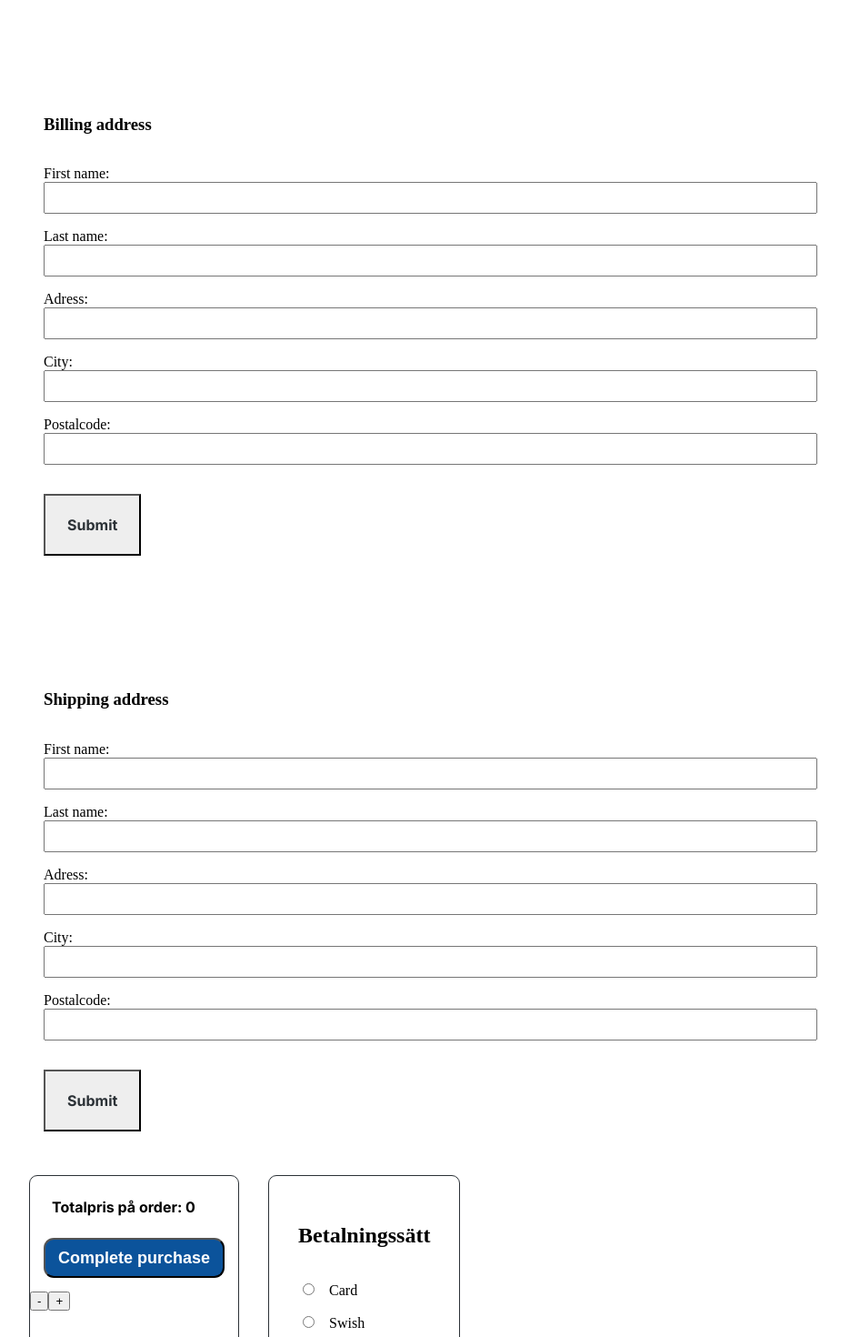
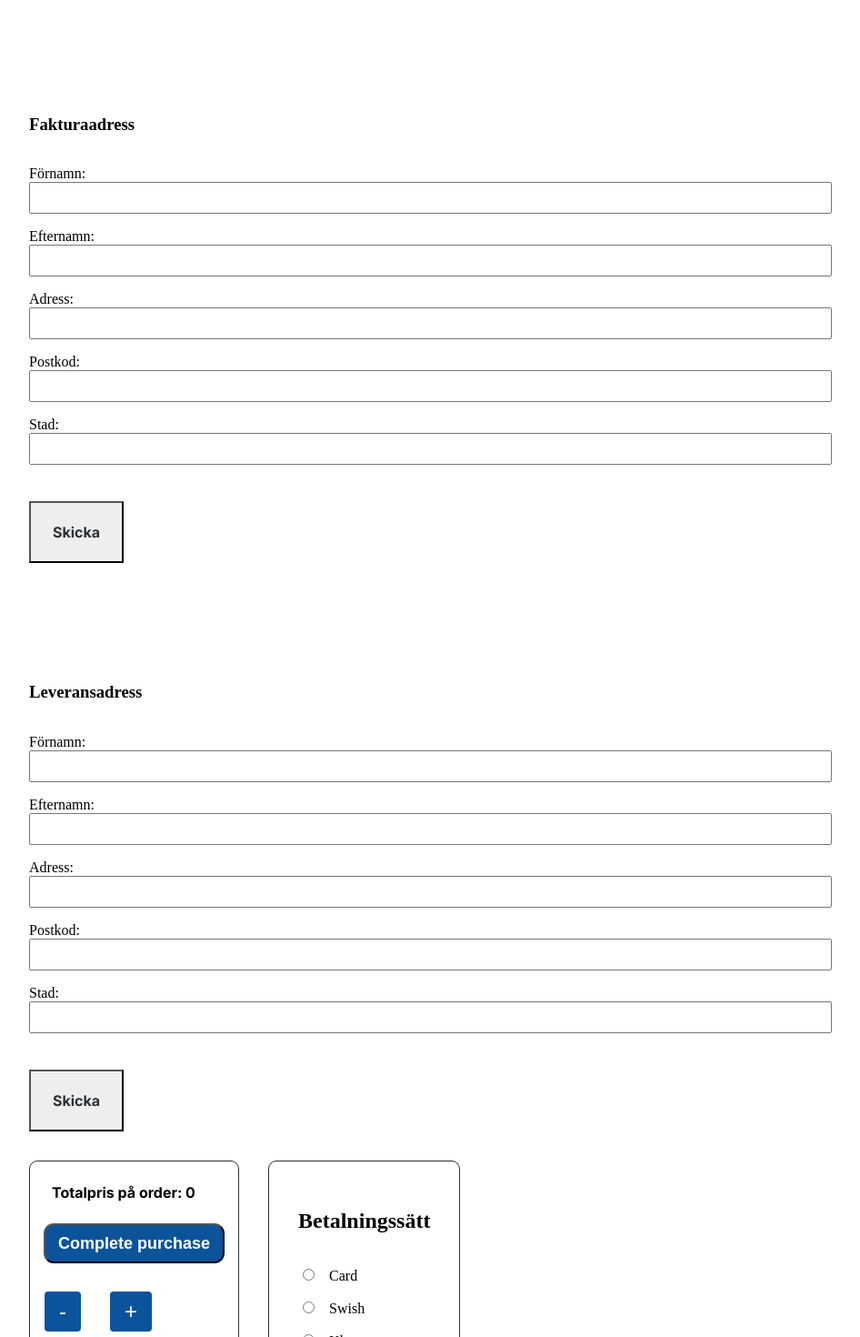
Before and after one commit to EmperorBlizzard/Frontend2Assignment, a React (Vite) app in the folder Frontend2Assignment/: page /checkoutpage in a window 1280 px wide. Shown: the part 320-1790 px from the top of the page at 91% size, without its empty margins (80-1026 px from the left). Built offline with nearby package versions, Linux system fonts and the light colour scheme.

Commit message:
minor change

```diff
--- a/Frontend2Assignment/src/components/sections/checkoutPage/individual/PurchaseButton.jsx
+++ b/Frontend2Assignment/src/components/sections/checkoutPage/individual/PurchaseButton.jsx
@@ -26,7 +26,13 @@ const Button = styled.button`
 	border-radius: 0.7rem;
 	cursor: pointer;
 
+	&:hover {
+    background-color: #2b3136;
+  }
+
 `;
+
+
 
 
 const handleClick = () => {
--- a/Frontend2Assignment/src/components/sections/checkoutPage/individual/QuantityButton.jsx
+++ b/Frontend2Assignment/src/components/sections/checkoutPage/individual/QuantityButton.jsx
@@ -1,5 +1,27 @@
 import React, { useContext, useState } from "react";
 import { CartContext } from "../../../../App";
+import styled from "styled-components";
+
+const ButtonContainer = styled.div`
+  display: flex;
+  align-items: center;
+`;
+
+const StyledButton = styled.button`
+  background-color: #0b539b;
+  border: none;
+  color: white;
+  font-size: 1.5rem;
+  cursor: pointer;
+  padding: 0.5rem 1rem;
+  margin: 1rem;
+  border-radius: 4px;
+  gap: 1 px;
+
+  &:hover {
+    background-color: #2b3136;
+  }
+`
 
 const QuantityButton = ({ productId }) => {
     const { increaseQuantity, decreaseQuantity } = useContext(CartContext);
@@ -13,10 +35,10 @@ const QuantityButton = ({ productId }) => {
     };
 
     return (
-        <div>
-            <button onClick={handleDecrease}>-</button>
-            <button onClick={handleIncrease}>+</button>
-        </div>
+        <ButtonContainer>
+            <StyledButton onClick={handleDecrease}>-</StyledButton>
+            <StyledButton onClick={handleIncrease}>+</StyledButton>
+        </ButtonContainer>
     );
 };
 
--- a/Frontend2Assignment/src/components/sections/checkoutPage/sections/BillingAddress.jsx
+++ b/Frontend2Assignment/src/components/sections/checkoutPage/sections/BillingAddress.jsx
@@ -4,23 +4,17 @@ import StyledAddressButton from '../individual/AddressButton';
 import styled from 'styled-components'
 
 const StyledForm = styled.form`
-    margin: 1rem;
     padding: 1rem;
     gap: 1rem;
-
     display: flex;
     align-items: flex-start;
     margin-top: 5rem;
     flex-direction: column;
-
-
-
-
   `;
 
 const StyledLabel = styled.label`
 
-    margin-bottom: 0.5rem,
+    margin-bottom: 0.5rem;
 `;
 
 const StyledInput = styled.input `
@@ -55,20 +49,20 @@ const BillingAddressForm = () => {
   return (
     <StyledForm onSubmit={handleSubmit}>
 
-      <h3>Billing address</h3>
+      <h3>Fakturaadress</h3>
       <StyledLabel>
-        First name:
+        Förnamn:
         <StyledInput type="text" name="firstName" value={formData.firstName} onChange={handleChange} />
-        Last name:
+        Efternamn:
         <StyledInput type="text" name="lastName" value={formData.lastName} onChange={handleChange} />
         Adress:
         <StyledInput type="text" name="address" value={formData.address} onChange={handleChange} />
-        City:
+        Postkod:
+        <StyledInput type="text" name="postalcode" value={formData.postalcode} onChange={handleChange} />
+          Stad:
         <StyledInput type="text" name="city" value={formData.city} onChange={handleChange} />
-        Postalcode:
-        <StyledInput type="text" name="postalcode" value={formData.postalcode} onChange={handleChange} />
-      </StyledLabel>
-      <StyledAddressButton type="submit">Submit</StyledAddressButton>
+        </StyledLabel>
+      <StyledAddressButton type="submit">Skicka</StyledAddressButton>
 
       </StyledForm>
   );
--- a/Frontend2Assignment/src/components/sections/checkoutPage/sections/ShippingAddress.jsx
+++ b/Frontend2Assignment/src/components/sections/checkoutPage/sections/ShippingAddress.jsx
@@ -4,21 +4,17 @@ import StyledAddressButton from '../individual/AddressButton';
 import styled from 'styled-components'
 
 const StyledForm = styled.form`
-    margin: 1rem;
     padding: 1rem;
     gap: 1rem;
     display: flex;
     align-items: flex-start;
     margin-top: 5rem;
     flex-direction: column;
-
-
-
   `;
 
 const StyledLabel = styled.label`
     display: block;
-    margin-bottom: 0.5rem,
+    margin-bottom: 0.5rem;
 `;
 
 const StyledInput = styled.input `
@@ -54,20 +50,20 @@ const ShippingAddressForm = () => {
   return (
     <StyledForm onSubmit={handleSubmit}>
 
-      <h3>Shipping address</h3>
+      <h3>Leveransadress</h3>
       <StyledLabel>
-        First name:
+        Förnamn:
         <StyledInput type="text" name="firstName" value={formData.firstName} onChange={handleChange} />
-        Last name:
+        Efternamn:
         <StyledInput type="text" name="lastName" value={formData.lastName} onChange={handleChange} />
         Adress:
         <StyledInput type="text" name="address" value={formData.address} onChange={handleChange} />
-        City:
+        Postkod:
+        <StyledInput type="text" name="postalcode" value={formData.postalcode} onChange={handleChange} />
+        Stad:
         <StyledInput type="text" name="city" value={formData.city} onChange={handleChange} />
-        Postalcode:
-        <StyledInput type="text" name="postalcode" value={formData.postalcode} onChange={handleChange} />
-      </StyledLabel>
-      <StyledAddressButton type="submit">Submit</StyledAddressButton>
+        </StyledLabel>
+      <StyledAddressButton type="submit">Skicka</StyledAddressButton>
       </StyledForm>
   );
 };
```
